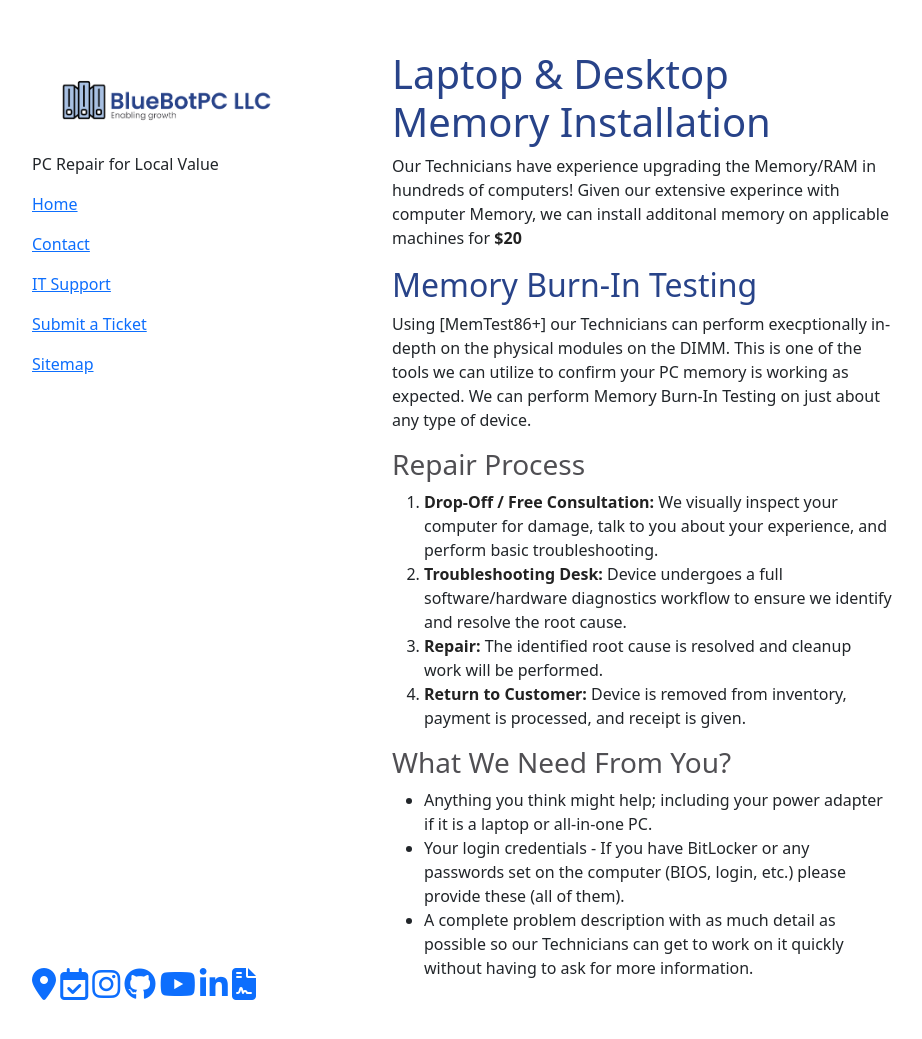
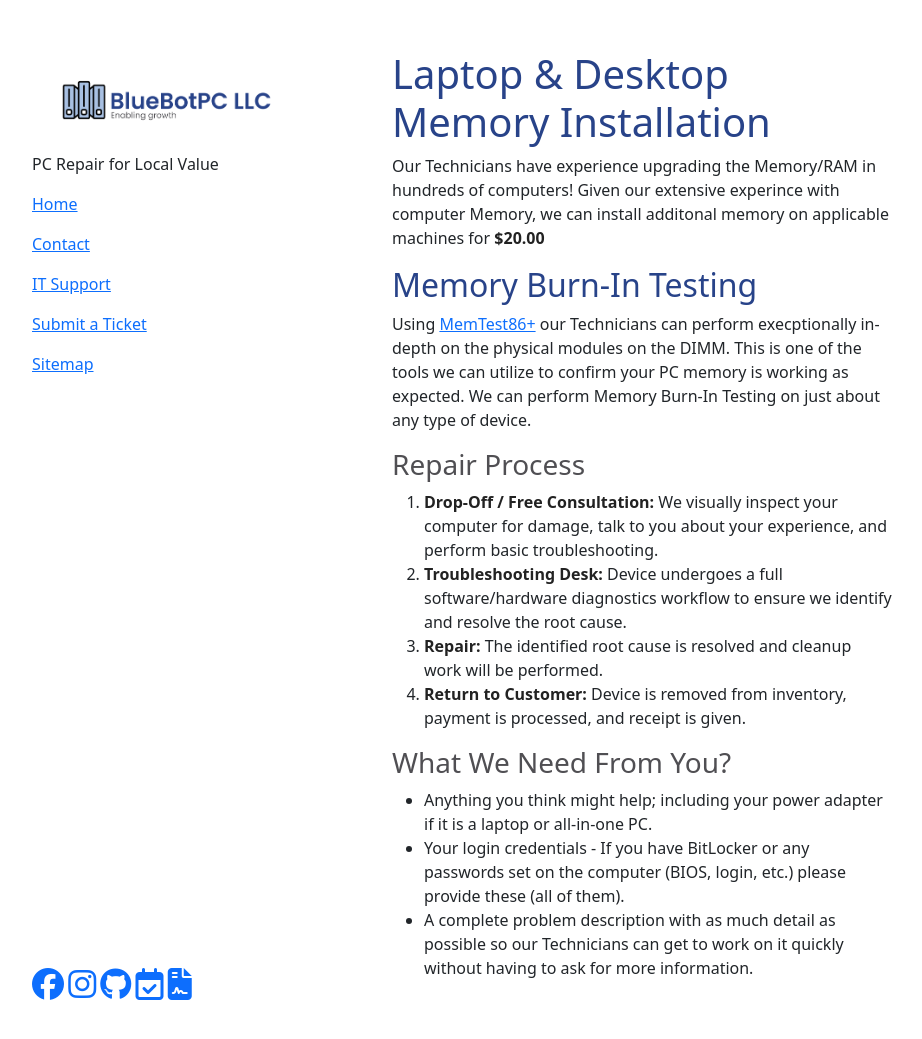
Before and after one commit to GoobyFRS/bluebotpc-web, a Jekyll site: the page built from pages/ram-install.md, in a window 1280 px wide and 1046 px high. Shown: the top 1039 px of the window, without its empty margins (178-1100 px from the left). Built offline with Jekyll 4.4.1, drawn with Linux system fonts in a browser that asks for light colours; nearby versions of some CDN libraries; our own code applies the rules of GitHub Pages for plain Markdown files.

Commit message:
footer icron update
add fb to footer icons

```diff
--- a/_layouts/default.html
+++ b/_layouts/default.html
@@ -31,8 +31,7 @@
       </section>
       <footer>
         <!-- Font Awesome Icons with Links -->
-        <a href="https://goo.gl/maps/tpvP1qEGxMuZzKxx5/" aria-label="Google Maps"><i class="fa-solid fa-location-dot fa-2xl"></i></a> <a href="https://calendly.com/bluebotpc/" aria-label="Calendly"><i class="fa-regular fa-calendar-check fa-2xl"></i></a> <a href="https://www.instagram.com/bluebotpc/" aria-label="Instagram"><i class="fa-brands fa-instagram fa-2xl"></i></a> <a href="https://github.com/bluebotpc/" aria-label="GitHub"><i class="fa-brands fa-github fa-2xl"></i></a> <a href="https://www.youtube.com/@GoobyFRS" aria-label="YouTube"><i class="fa-brands fa-youtube fa-2xl"></i></a> <a href="https://www.linkedin.com/in/mattfaulknerbbpc/" aria-label="LinkedIn"><i class="fa-brands fa-linkedin-in fa-2xl"></i></a> <a href="https://forms.gle/LBAdQnoguwRzCkNo8" aria-label="Submit a Ticket"><i class="fa-solid fa-file-contract fa-2xl"></i></a>
-        <!-- This below looks really bad.
+        <a href="https://www.facebook.com/BlueBotPC/" aria-label="Facebook"><i class="fa-brands fa-facebook fa-2xl"></i></a> <a href="https://www.instagram.com/bluebotpc/" aria-label="Instagram"><i class="fa-brands fa-instagram fa-2xl"></i></a> <a href="https://github.com/bluebotpc/" aria-label="GitHub"><i class="fa-brands fa-github fa-2xl"></i></a> <a href="https://calendly.com/bluebotpc/" aria-label="Calendly"><i class="fa-regular fa-calendar-check fa-2xl"></i></a> <a href="https://forms.gle/LBAdQnoguwRzCkNo8" aria-label="Submit a Ticket"><i class="fa-solid fa-file-contract fa-2xl"></i></a>        <!-- This below looks really bad.
         <img src="/assets/img/linodeSolutionsPartnerBadge.png" alt="Akamai Solutions Partner" width="403" height="126"> -->
       </div>
     <script src="{{ "/assets/js/scale.fix.js" | relative_url }}"></script>
--- a/pages/ram-install.md
+++ b/pages/ram-install.md
@@ -3,11 +3,11 @@ layout: default
 ---
 # Laptop & Desktop Memory Installation
 
-Our Technicians have experience upgrading the Memory/RAM in hundreds of computers! Given our extensive experince with computer Memory, we can install additonal memory on applicable machines for **$20**
+Our Technicians have experience upgrading the Memory/RAM in hundreds of computers! Given our extensive experince with computer Memory, we can install additonal memory on applicable machines for **$20.00**
 
 ## Memory Burn-In Testing
 
-Using [MemTest86+] our Technicians can perform execptionally in-depth on the physical modules on the DIMM. This is one of the tools we can utilize to confirm your PC memory is working as expected. We can perform Memory Burn-In Testing on just about any type of device.
+Using [MemTest86+](https://www.memtest86.com/) our Technicians can perform execptionally in-depth on the physical modules on the DIMM. This is one of the tools we can utilize to confirm your PC memory is working as expected. We can perform Memory Burn-In Testing on just about any type of device.
 
 ### Repair Process
 
```
Also changed, not shown: pages/laptop-battery.md (+1 -1 lines).
